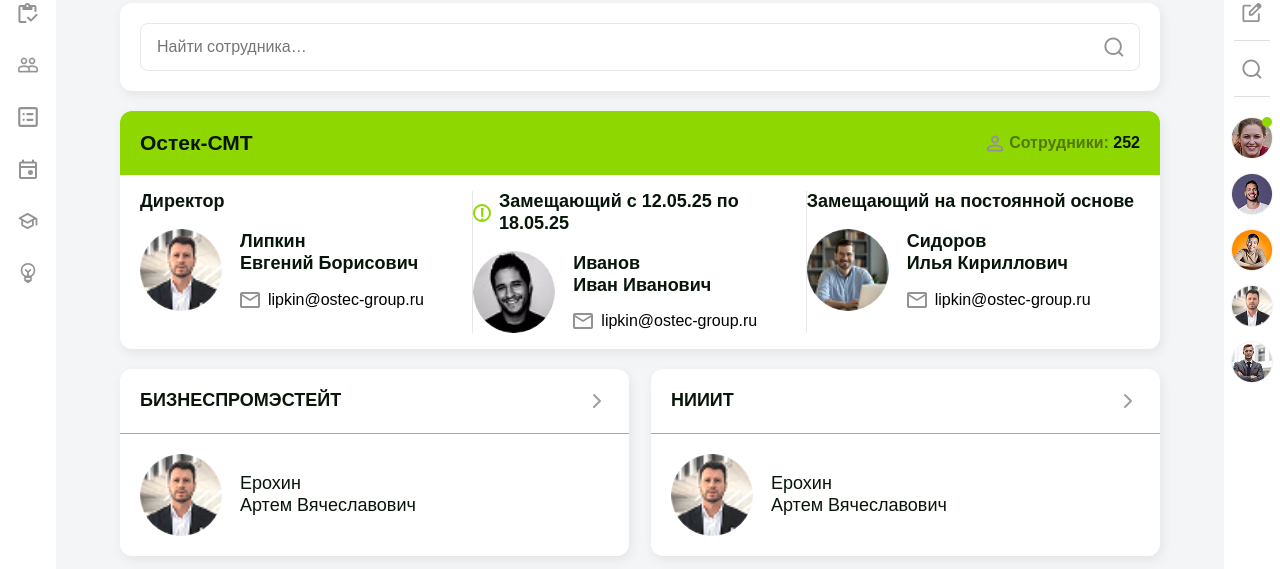
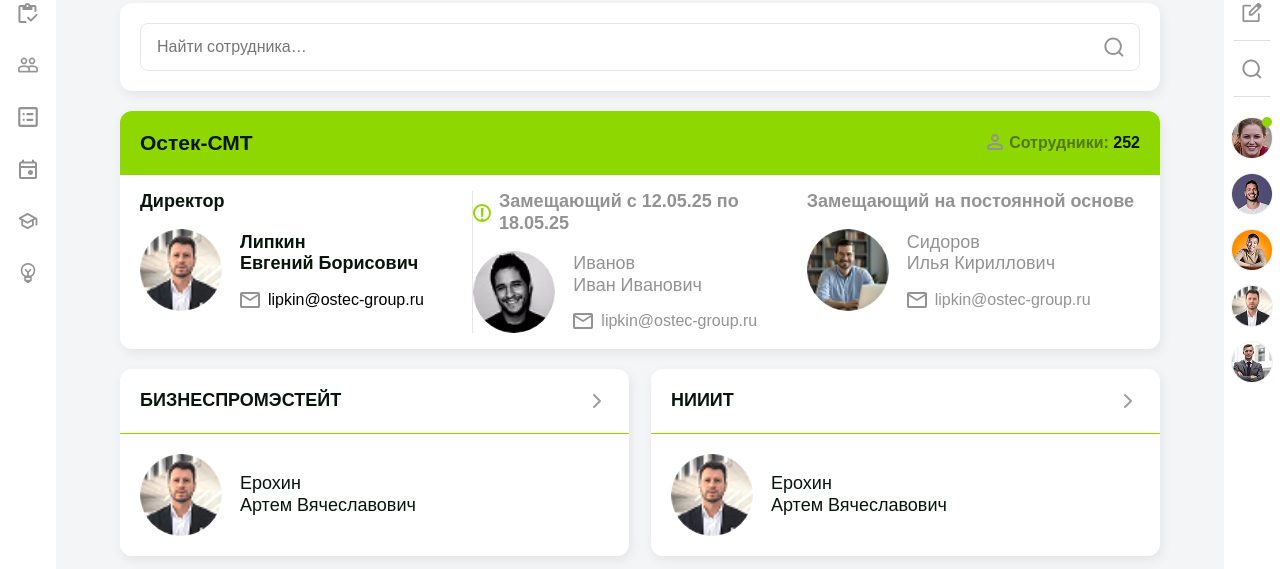
Before and after one commit to par-der/ostec_front, a website: page src/page/structure-company.html in a window 1280 px wide. Shown: the part 152-721 px from the top of the page. Drawn offline with nearby package versions, Linux system fonts and the light colour scheme.

Commit message:
fix bag structure

```diff
--- a/src/css/structure.css
+++ b/src/css/structure.css
@@ -238,6 +238,7 @@
 .org-main__count-ico {
     width: 16px;
     height: 21px;
+    padding-bottom: 3px;
 }
 
 /* тело: три колонки */
@@ -256,7 +257,7 @@
     max-width: 371px;
 }
 
-.org-main__col:not(:last-child)::after{
+.org-main__col:first-child::after{
     content: "";
     position: absolute;
     top: 0;
@@ -275,6 +276,10 @@
     font-weight: 700;
     line-height: 120%;
     color: #07150A;
+}
+
+.title-second {
+    color: #939393;
 }
 
 .org-main__badge {
@@ -311,11 +316,22 @@
     color: #07150A;
 }
 
+.name-second {
+    color: #939393;
+    font-weight: 450;
+}
+
 .org-main__contact {
     display: flex;
     align-items: center;
     gap: 8px;
     color: #000000;
+    font-weight: 450;
+    line-height: 110%;
+}
+
+.contact-second .org-main__mail {
+    color: #939393;
 }
 
 .org-main__mail {
--- a/src/page/structure-company.html
+++ b/src/page/structure-company.html
@@ -267,7 +267,7 @@
 
                 <!-- колонка 2 -->
                 <div class="org-main__col org-main__col--sep">
-                    <div class="org-main__col-title">
+                    <div class="org-main__col-title title-second">
                         <span class="org-main__badge" aria-hidden="true">!</span>
                         Замещающий с 12.05.25 по 18.05.25
                     </div>
@@ -275,8 +275,8 @@
                     <div class="org-main__person">
                         <img class="org-main__avatar" src="/images/podchin.png" alt="">
                         <div class="org-main__data">
-                            <div class="org-main__name">Иванов<br>Иван Иванович</div>
-                            <div class="org-main__contact">
+                            <div class="org-main__name name-second">Иванов<br>Иван Иванович</div>
+                            <div class="org-main__contact contact-second">
                                 <img class="org-main__mail-ico" src="/images/icons/mail.svg" alt="" aria-hidden="true">
                                 <a class="org-main__mail" href="mailto:lipkin@ostec-group.ru">lipkin@ostec-group.ru</a>
                             </div>
@@ -286,13 +286,13 @@
 
                 <!-- колонка 3 -->
                 <div class="org-main__col org-main__col--sep">
-                    <div class="org-main__col-title">Замещающий на постоянной основе</div>
+                    <div class="org-main__col-title title-second">Замещающий на постоянной основе</div>
 
                     <div class="org-main__person">
                         <img class="org-main__avatar" src="/images/rukovod.png" alt="">
                         <div class="org-main__data">
-                            <div class="org-main__name">Сидоров<br>Илья Кириллович</div>
-                            <div class="org-main__contact">
+                            <div class="org-main__name name-second">Сидоров<br>Илья Кириллович</div>
+                            <div class="org-main__contact contact-second">
                                 <img class="org-main__mail-ico" src="/images/icons/mail.svg" alt="" aria-hidden="true">
                                 <a class="org-main__mail" href="mailto:lipkin@ostec-group.ru">lipkin@ostec-group.ru</a>
                             </div>
```
